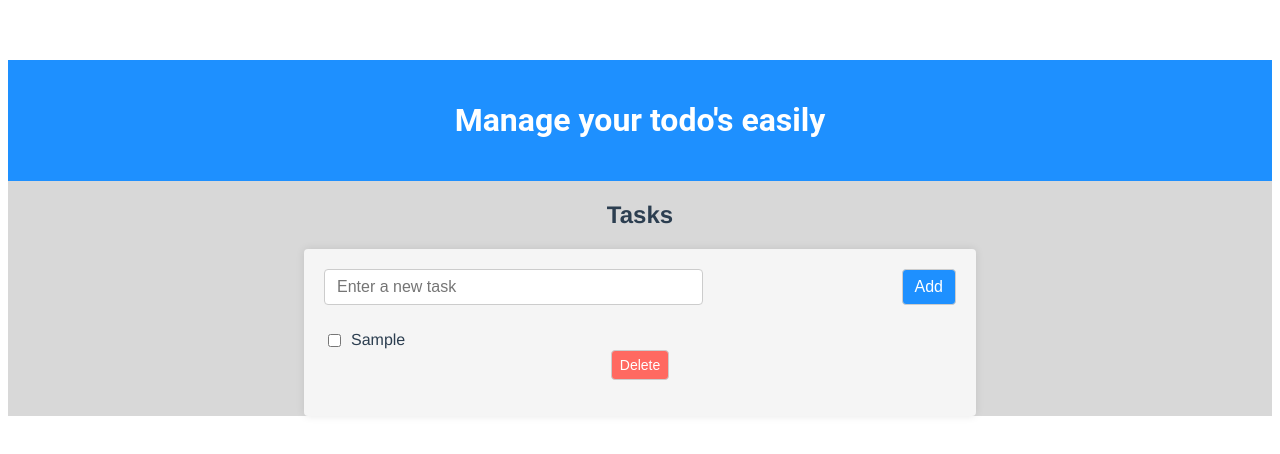
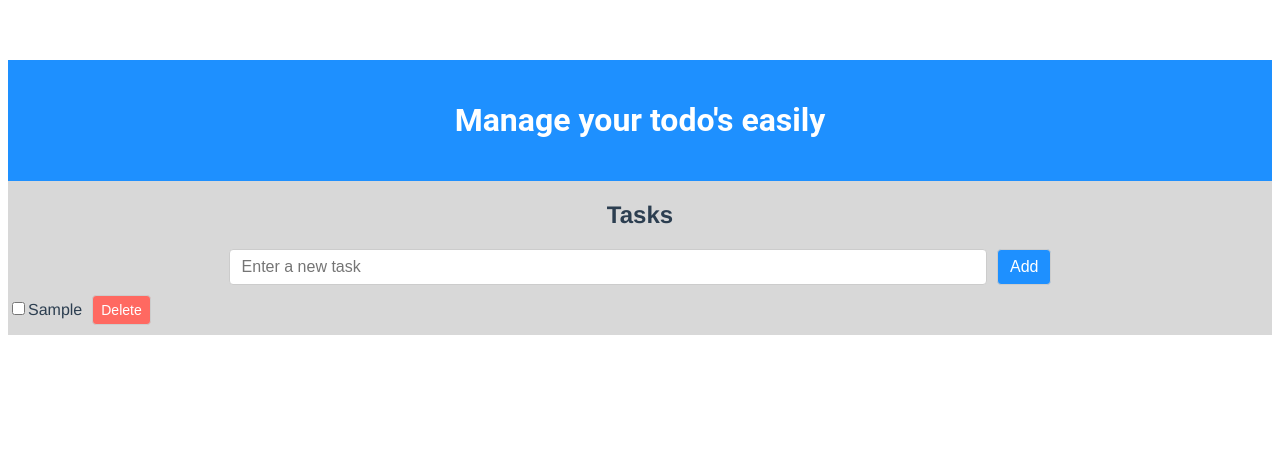
Before and after one commit to nishanng/tasks-lister-vue, a Vue app: page / in a window 1280 px wide. Both pictures are taken after typing "Sample" into the empty fields and a click on the button "Add". Shown: the top 454 px of the page. Built offline with nearby package versions, Linux system fonts and the light colour scheme.

Commit message:
changed format and style

```diff
--- a/src/components/ToDoList.vue
+++ b/src/components/ToDoList.vue
@@ -5,19 +5,21 @@
       <div class="input-container">
         <input type="text" v-model="newTask" @keyup.enter="addTask" placeholder="Enter a new task" />
         <button @click="addTask">Add</button>
-      </div>
         <ul>
           <li v-for="(task, index) in tasks" :key="index">
             <div class="task-item">
               <input type="checkbox" @change="toggleCompleted(task)" :checked="task.completed" />
               <label :class="{ 'task-completed': task.completed }">{{ task.text }}</label>
+              <button class="delete-button" @click="deleteTask(index)">Delete</button>
             </div>
-          <button class="delete-button" @click="deleteTask(index)">Delete</button>
           </li>
         </ul>
       </div>
+      <button v-if="showDeleteAllButton" class="delete-all-button" @click="deleteAllTasks">Delete All</button>
+    </div>
   </section>
 </template>
+
 
 <script>
 export default {
@@ -27,6 +29,11 @@
       tasks: [],
       newTask: "",
     };
+  },
+  computed: {
+    showDeleteAllButton() {
+      return this.tasks.length > 1;
+    },
   },
   methods: {
     addTask() {
@@ -38,6 +45,9 @@
     },
     deleteTask(taskIndex) {
       this.tasks.splice(taskIndex, 1);
+    },
+    deleteAllTasks() {
+      this.tasks = [];
     },
     toggleCompleted(task) {
       task.completed = !task.completed;
@@ -57,11 +67,22 @@
   border: 1px solid #ccc;
 }
 
+ul {
+  list-style-type: none; /* Add this line to remove bullet points */
+  padding: 0;
+  margin: 0; /* Add this line to remove the default margin */
+}
+
+li {
+  display: flex; /* Add this line to align items in a row */
+  align-items: center; /* Add this line to vertically align items */
+}
+
 button {
   font-size: 16px;
   padding: 8px 12px;
   margin-bottom: 10px;
-  margin-left: 10px; /* Add this line to create space between the input field and button */
+  margin-left: 10px;
   cursor: pointer;
   border-radius: 4px;
   border: 1px solid #ccc;
@@ -76,7 +97,6 @@
 .delete-button {
   font-size: 14px;
   padding: 6px 8px;
-  margin: 0 10px; /* Change from margin-left to margin */
   cursor: pointer;
   border-radius: 4px;
   border: 1px solid #ccc;
@@ -88,44 +108,14 @@
   background-color: #ff4136;
 }
 
-ul {
-  list-style-type: none;
-  padding: 0;
-}
-
-.task-completed {
-  text-decoration: line-through;
-  color: red;
-}
-
-.task-item {
-  display: flex;
-  align-items: center;
-}
-
-input[type="checkbox"] {
-  margin-right: 10px;
-}
-
-.input-container {
-  display: flex;
-  align-items: center;
-  justify-content: space-between;
-  margin-bottom: 10px;
-}
-
-.task-container {
-  width: 50%;
-  margin: 0 auto;
-  background-color: #f5f5f5; /* Add this line to give a subtle grey background */
-  padding: 20px;
+.delete-all-button {
+  font-size: 16px;
+  padding: 8px 12px;
+  margin-top: 10px;
+  cursor: pointer;
   border-radius: 4px;
-  box-shadow: 0 0 8px rgba(0, 0, 0, 0.1);
-}
-
-@media screen and (max-width: 767px) {
-.task-container {
-width: 90%;
-}
+  border: 1px solid #ccc;
+  background-color: #dc143c;
+  color: white;
 }
 </style>
```
Lines whose indentation alone changed are shown as unchanged.
